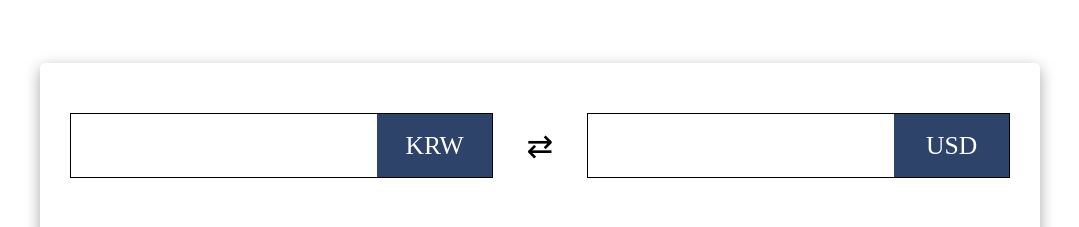
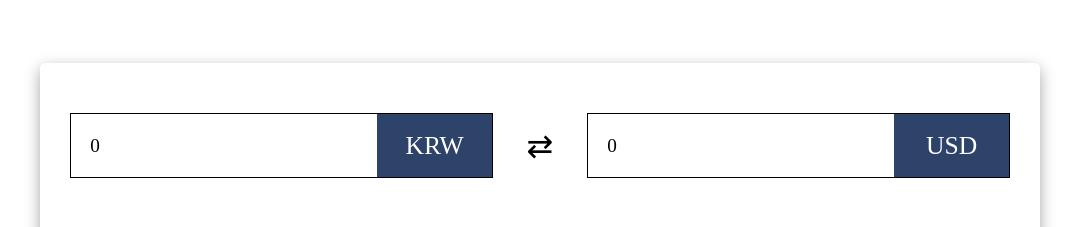
Before and after one commit to nimgnas/Take-Home-Quiz, a React (Create React App) app: page / in a window 1280 px wide. Shown: the part 212-439 px from the top of the page, without its empty margins (100-1179 px from the left). Built offline with nearby package versions, Linux system fonts and the light colour scheme.

Commit message:
[FEAT] Custom Hooks 구현(입력, 환율계산)

```diff
--- /dev/null
+++ b/src/hooks/useExchangeRate.js
@@ -0,0 +1,23 @@
+import { useState } from "react";
+
+function useExchangeRate() {
+  const [state, setState] = useState(0);
+
+  const calculate = (from, to, amount) => {
+    const params = new URLSearchParams({
+      from,
+      to,
+      amount,
+    });
+
+    fetch(`https://api.exchangerate.host/convert?${params}`)
+      .then((res) => res.json())
+      .then((rst) => {
+        setState(rst.result);
+      });
+  };
+
+  return [state, calculate];
+}
+
+export default useExchangeRate;
--- /dev/null
+++ b/src/hooks/useInputs.js
@@ -0,0 +1,15 @@
+import { useState } from "react";
+
+function useInputs(initialForm) {
+  const [form, setForm] = useState(initialForm);
+
+  const onChange = (e) => {
+    const { name, value } = e.target;
+    setForm((form) => ({ ...form, [name]: value }));
+  };
+
+  const reset = () => setForm(initialForm);
+  return [form, onChange, reset];
+}
+
+export default useInputs;
--- a/src/pages/Home.jsx
+++ b/src/pages/Home.jsx
@@ -1,18 +1,25 @@
 import styled from "styled-components";
+import useExchangeRate from "../hooks/useExchangeRate";
+import useInputs from "../hooks/useInputs";
 
 function Home() {
+  const [form, onChange] = useInputs({
+    source: 0,
+  });
+  const [exchangeRst, setExchange] = useExchangeRate();
+
   return (
     <StyledHome>
       <InputContainer>
         <SourceInputWrapper>
-          <Input type="number" />
+          <Input type="number" name="source" onChange={onChange} value={form.source} />
           <DropDownDiv>
             <span>KRW</span>
           </DropDownDiv>
         </SourceInputWrapper>
         <span>&#8644;</span>
         <TargetInputWrapper>
-          <Input type="number" />
+          <Input type="number" name="target" onChange={onChange} value={exchangeRst} />
           <DropDownDiv>
             <span>USD</span>
           </DropDownDiv>
```
